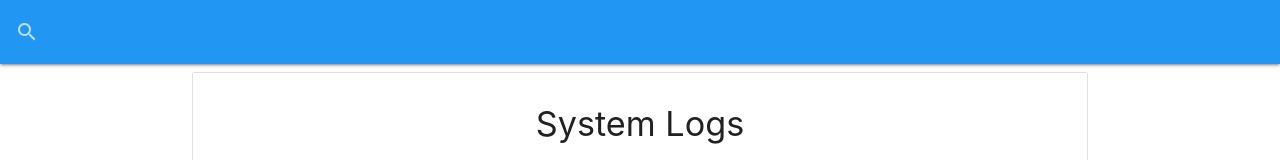
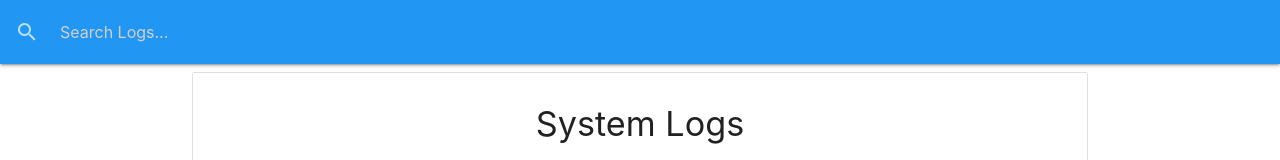
Before and after one commit to mugimaru/udemy-react-front-to-back, a React (Create React App) app in the folder it-logger/: page / in a window 1280 px wide. Shown: the top 160 px of the page. Built offline with nearby package versions, Linux system fonts and the light colour scheme; data requests are answered from the project's data file.

Commit message:
implement search

```diff
--- a/it-logger/src/actions/logActions.js
+++ b/it-logger/src/actions/logActions.js
@@ -7,6 +7,7 @@
   SET_CURRENT,
   CLEAR_CURRENT,
   UPDATE_LOG,
+  SEARCH_LOGS,
 } from "./types";
 
 export const getLogs = () => async (dispatch) => {
@@ -76,6 +77,19 @@
   }
 };
 
+export const searchLogs = (text) => async (dispatch) => {
+  setLoading();
+
+  try {
+    const res = await fetch(`/logs?q=${text}`);
+    const data = await res.json();
+
+    dispatch({ type: SEARCH_LOGS, payload: data });
+  } catch (error) {
+    dispatch({ type: LOGS_ERROR, payload: error.response.data });
+  }
+};
+
 export const setLoading = () => {
   return { type: SET_LOADING };
 };
--- a/it-logger/src/components/layout/SearchBar.js
+++ b/it-logger/src/components/layout/SearchBar.js
@@ -1,12 +1,25 @@
-import React from "react";
+import React, { useRef } from "react";
+import PropTypes from "prop-types";
+import { connect } from "react-redux";
+import { searchLogs } from "../../actions/logActions";
 
-const SearchBar = () => {
+const SearchBar = ({ searchLogs }) => {
+  const text = useRef("");
+  const onChange = () => {
+    searchLogs(text.current.value);
+  };
+
   return (
     <nav>
       <div className="nav-wrapper blue">
         <form>
           <div className="input-field">
-            <input type="search" required />
+            <input
+              type="search"
+              ref={text}
+              placeholder="Search Logs..."
+              onChange={onChange}
+            />
             <label className="label-icon" htmlFor="search">
               <i className="material-icons">search</i>
             </label>
@@ -18,4 +31,8 @@
   );
 };
 
-export default SearchBar;
+SearchBar.propTypes = {
+  searchLogs: PropTypes.func.isRequired,
+};
+
+export default connect(null, { searchLogs })(SearchBar);
--- a/it-logger/src/reducers/logReducer.js
+++ b/it-logger/src/reducers/logReducer.js
@@ -7,6 +7,7 @@
   SET_CURRENT,
   CLEAR_CURRENT,
   UPDATE_LOG,
+  SEARCH_LOGS,
 } from "../actions/types";
 
 const initalState = {
@@ -56,6 +57,10 @@
         ),
         current: null,
       };
+
+    case SEARCH_LOGS:
+      return { ...state, loading: false, logs: action.payload };
+
     default:
       return state;
   }
```
